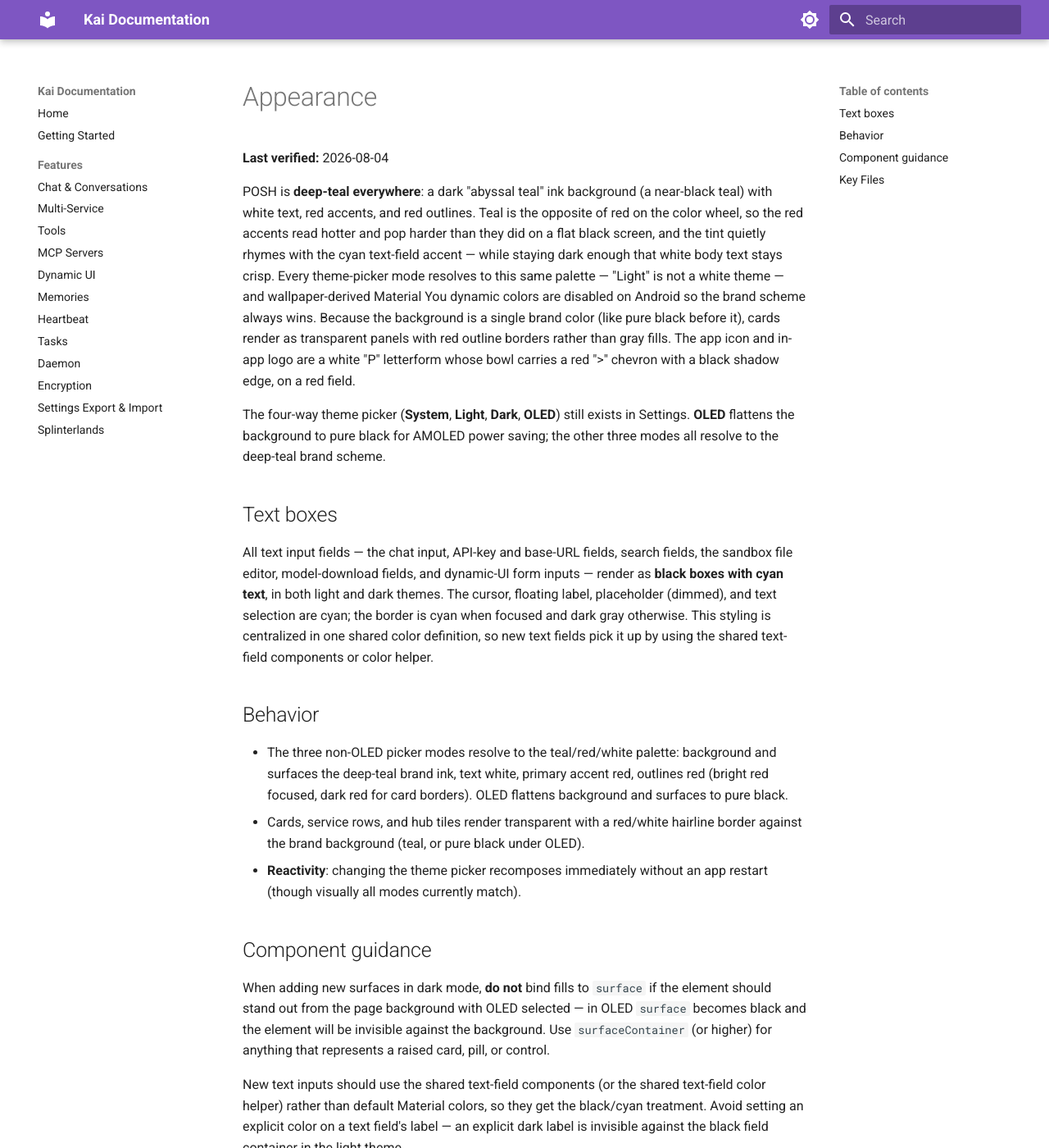
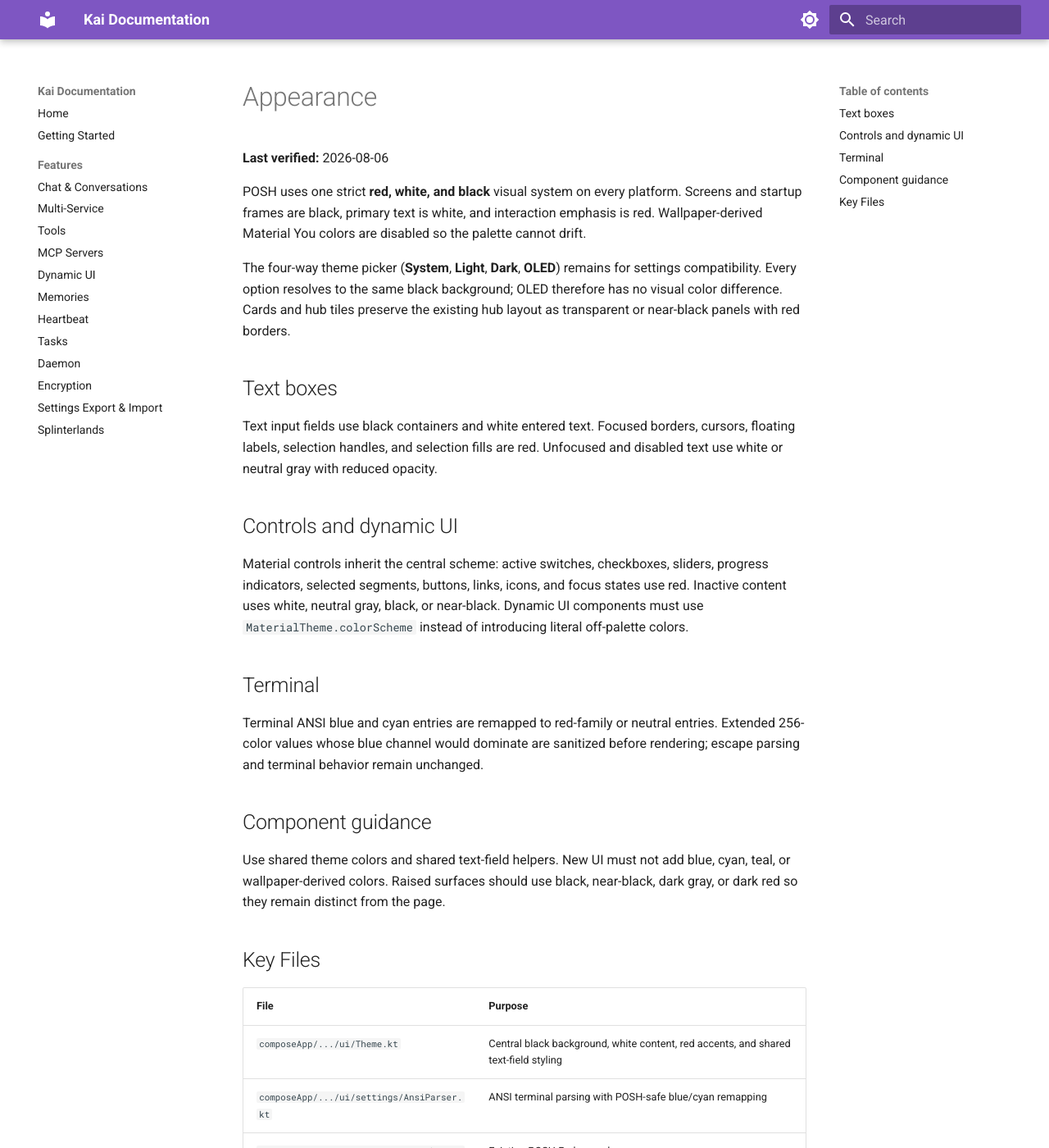
Before and after one commit to ether4o4/POSH, an MkDocs documentation site: the page built from docs/features/appearance.md, in a window 1280 px wide and 1400 px high. Shown: the whole window at 82% size. Built offline with MkDocs 1.6.1 and Material for MkDocs 9.7.7, drawn with Linux system fonts in a browser that asks for light colours; some of the changed text lies outside the part shown.

Commit message:
Polish strict red, white, and black palette

```diff
--- a/docs/features/appearance.md
+++ b/docs/features/appearance.md
@@ -1,38 +1,36 @@
 # Appearance
 
-**Last verified:** 2026-08-04
+**Last verified:** 2026-08-06
 
-POSH is **deep-teal everywhere**: a dark "abyssal teal" ink background (a near-black teal) with white text, red accents, and red outlines. Teal is the opposite of red on the color wheel, so the red accents read hotter and pop harder than they did on a flat black screen, and the tint quietly rhymes with the cyan text-field accent — while staying dark enough that white body text stays crisp. Every theme-picker mode resolves to this same palette — "Light" is not a white theme — and wallpaper-derived Material You dynamic colors are disabled on Android so the brand scheme always wins. Because the background is a single brand color (like pure black before it), cards render as transparent panels with red outline borders rather than gray fills. The app icon and in-app logo are a white "P" letterform whose bowl carries a red ">" chevron with a black shadow edge, on a red field.
+POSH uses one strict **red, white, and black** visual system on every platform. Screens and startup frames are black, primary text is white, and interaction emphasis is red. Wallpaper-derived Material You colors are disabled so the palette cannot drift.
 
-The four-way theme picker (**System**, **Light**, **Dark**, **OLED**) still exists in Settings. **OLED** flattens the background to pure black for AMOLED power saving; the other three modes all resolve to the deep-teal brand scheme.
+The four-way theme picker (**System**, **Light**, **Dark**, **OLED**) remains for settings compatibility. Every option resolves to the same black background; OLED therefore has no visual color difference. Cards and hub tiles preserve the existing hub layout as transparent or near-black panels with red borders.
 
 ## Text boxes
 
-All text input fields — the chat input, API-key and base-URL fields, search fields, the sandbox file editor, model-download fields, and dynamic-UI form inputs — render as **black boxes with cyan text**, in both light and dark themes. The cursor, floating label, placeholder (dimmed), and text selection are cyan; the border is cyan when focused and dark gray otherwise. This styling is centralized in one shared color definition, so new text fields pick it up by using the shared text-field components or color helper.
+Text input fields use black containers and white entered text. Focused borders, cursors, floating labels, selection handles, and selection fills are red. Unfocused and disabled text use white or neutral gray with reduced opacity.
 
-## Behavior
+## Controls and dynamic UI
 
-- The three non-OLED picker modes resolve to the teal/red/white palette: background and surfaces the deep-teal brand ink, text white, primary accent red, outlines red (bright red focused, dark red for card borders). OLED flattens background and surfaces to pure black.
-- Cards, service rows, and hub tiles render transparent with a red/white hairline border against the brand background (teal, or pure black under OLED).
-- **Reactivity**: changing the theme picker recomposes immediately without an app restart (though visually all modes currently match).
+Material controls inherit the central scheme: active switches, checkboxes, sliders, progress indicators, selected segments, buttons, links, icons, and focus states use red. Inactive content uses white, neutral gray, black, or near-black. Dynamic UI components must use `MaterialTheme.colorScheme` instead of introducing literal off-palette colors.
+
+## Terminal
+
+Terminal ANSI blue and cyan entries are remapped to red-family or neutral entries. Extended 256-color values whose blue channel would dominate are sanitized before rendering; escape parsing and terminal behavior remain unchanged.
 
 ## Component guidance
 
-When adding new surfaces in dark mode, **do not** bind fills to `surface` if the element should stand out from the page background with OLED selected — in OLED `surface` becomes black and the element will be invisible against the background. Use `surfaceContainer` (or higher) for anything that represents a raised card, pill, or control.
-
-New text inputs should use the shared text-field components (or the shared text-field color helper) rather than default Material colors, so they get the black/cyan treatment. Avoid setting an explicit color on a text field's label — an explicit dark label is invisible against the black field container in the light theme.
+Use shared theme colors and shared text-field helpers. New UI must not add blue, cyan, teal, or wallpaper-derived colors. Raised surfaces should use black, near-black, dark gray, or dark red so they remain distinct from the page.
 
 ## Key Files
 
 | File | Purpose |
 |------|---------|
-| `composeApp/.../ui/Theme.kt` | Light/dark color schemes, `brandBackground` deep-teal constant, red accent constants, black/cyan text-field colors, pure-black OLED override |
-| `composeApp/.../ui/components/PoshLogo.kt` | The P-chevron logo mark used in the chat empty state and interactive-mode welcome |
-| `composeApp/.../data/AppSettings.kt` | Theme mode enum and persistent setting, with one-time migration from the legacy OLED boolean |
-| `composeApp/.../App.kt` | Shared app content — observes the theme setting and picks the light, dark, or black-flattened dark scheme |
-| `composeApp/.../ui/settings/SettingsScreen.kt` | Theme mode dropdown in the General tab |
-| `androidApp/.../MainActivity.kt` | Android entry — the resolved dark/light state drives the system-bar style |
-| `androidApp/src/main/res/drawable/ic_launcher_foreground.xml` | Launcher icon glyph (white P with red chevron) |
-| `androidApp/src/main/res/values/ic_launcher_background.xml` | Launcher icon background (red) |
-| `androidApp/.../res/values-night/styles.xml` | Pre-Compose window background matching the dark frame |
-| `composeApp/.../desktopMain/.../main.kt` | Desktop entry — window title, HiDPI hints, initial window size |
+| `composeApp/.../ui/Theme.kt` | Central black background, white content, red accents, and shared text-field styling |
+| `composeApp/.../ui/settings/AnsiParser.kt` | ANSI terminal parsing with POSH-safe blue/cyan remapping |
+| `composeApp/.../ui/components/PoshLogo.kt` | Existing POSH P-chevron logo |
+| `composeApp/.../App.kt` | Applies the selected theme mode |
+| `androidApp/.../res/values/styles.xml` | Android pre-Compose black startup frame |
+| `androidApp/.../res/values-night/styles.xml` | Android night startup frame |
+| `composeApp/src/wasmJsMain/resources/styles.css` | Web startup frame and red loader accent |
+| `iosApp/iosApp/LaunchScreen.storyboard` | iOS black launch background |
```
Also changed, not shown: composeApp/src/wasmJsMain/resources/styles.css (+4 -5 lines), 7 other files.
